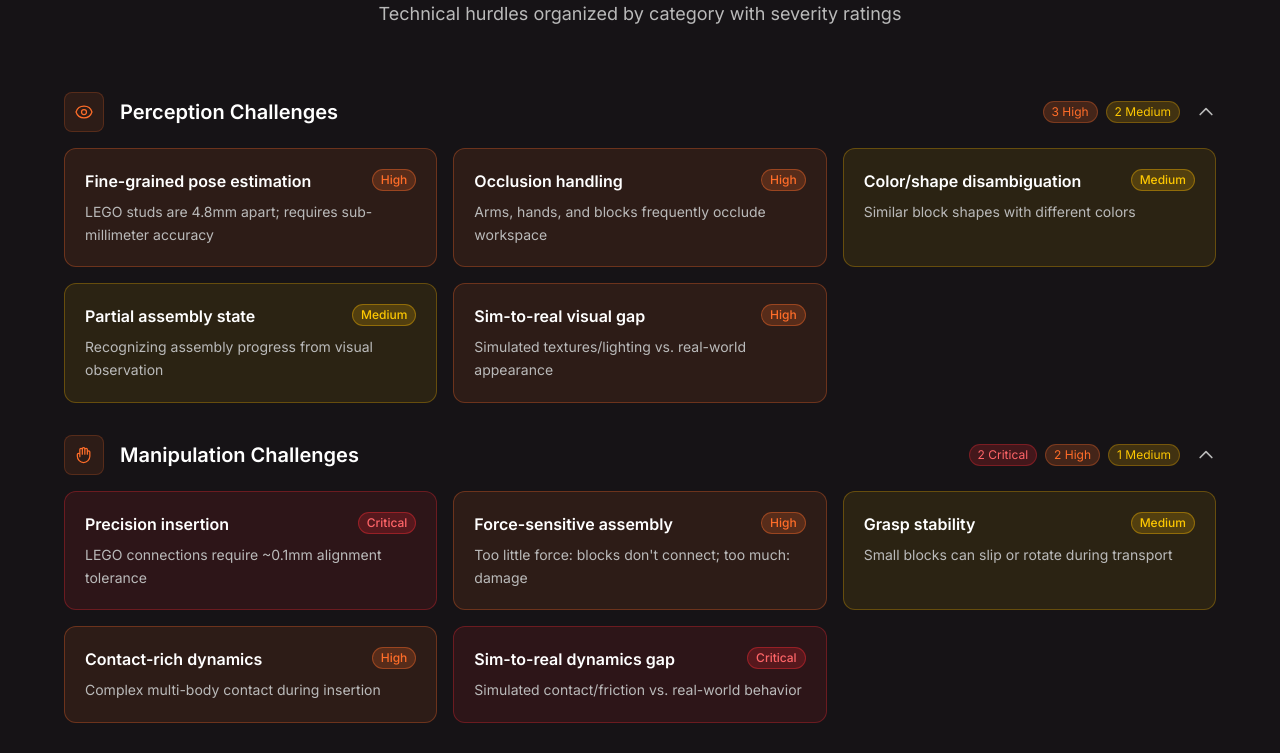
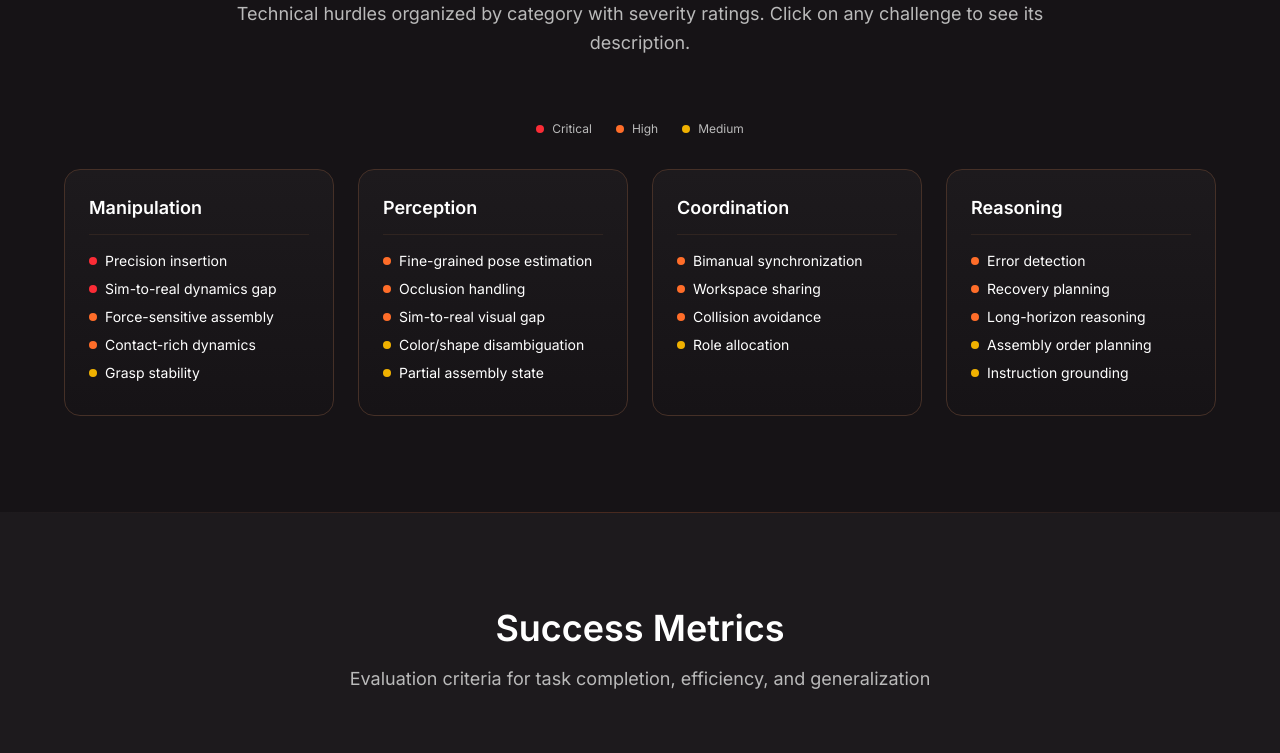
Before and after one commit to PatrizioAcquadro/WebsitePresentation, a Next.js app: page /task in a window 1280 px wide. Shown: the part 2780-3533 px from the top of the page. Built offline with nearby package versions, Linux system fonts and the light colour scheme.

Commit message:
Redesign Key Challenges as 4-column grid with clickable expandable bullets and severity colors

```diff
--- a/app/task/page.tsx
+++ b/app/task/page.tsx
@@ -1,9 +1,9 @@
 'use client'
 
+import { useState } from 'react'
 import Link from 'next/link'
-import { motion } from 'framer-motion'
+import { motion, AnimatePresence } from 'framer-motion'
 import SectionWrapper from '@/components/task/SectionWrapper'
-import ChallengeCategory from '@/components/task/ChallengeCategory'
 import MetricTable from '@/components/task/MetricTable'
 import {
   inputModalities,
@@ -12,7 +12,143 @@ import {
   coordinationModes,
   getChallengesByCategory,
   metricCategories,
+  Challenge,
 } from '@/content/task-definition-data'
+
+// Severity order and colors
+const severityOrder = { Critical: 0, High: 1, Medium: 2 }
+const severityColors = {
+  Critical: 'bg-red-500',
+  High: 'bg-[#FF6D29]',
+  Medium: 'bg-yellow-500',
+}
+
+// Expandable Challenge Item component
+function ChallengeItem({ challenge, isExpanded, onToggle }: {
+  challenge: Challenge
+  isExpanded: boolean
+  onToggle: () => void
+}) {
+  return (
+    <div className="mb-2">
+      <button
+        onClick={onToggle}
+        className="flex items-start gap-2 text-left w-full group"
+      >
+        <span className={`w-2 h-2 rounded-full ${severityColors[challenge.severity]} mt-1.5 shrink-0`} />
+        <span className="text-sm text-white group-hover:text-[#FF6D29] transition-colors">
+          {challenge.name}
+        </span>
+      </button>
+      <AnimatePresence>
+        {isExpanded && (
+          <motion.div
+            initial={{ height: 0, opacity: 0 }}
+            animate={{ height: 'auto', opacity: 1 }}
+            exit={{ height: 0, opacity: 0 }}
+            transition={{ duration: 0.2 }}
+            className="overflow-hidden"
+          >
+            <p className="text-xs text-[#BABABA] mt-1 ml-4 leading-relaxed">
+              {challenge.description}
+            </p>
+          </motion.div>
+        )}
+      </AnimatePresence>
+    </div>
+  )
+}
+
+// Key Challenges Section with 4 columns
+function KeyChallengesSection() {
+  const [expandedChallenges, setExpandedChallenges] = useState<Set<string>>(new Set())
+
+  const toggleChallenge = (name: string) => {
+    setExpandedChallenges(prev => {
+      const newSet = new Set(prev)
+      if (newSet.has(name)) {
+        newSet.delete(name)
+      } else {
+        newSet.add(name)
+      }
+      return newSet
+    })
+  }
+
+  // Categories in the requested order
+  const categories = [
+    { id: 'manipulation' as const, title: 'Manipulation' },
+    { id: 'perception' as const, title: 'Perception' },
+    { id: 'coordination' as const, title: 'Coordination' },
+    { id: 'reasoning' as const, title: 'Reasoning' },
+  ]
+
+  // Sort challenges by severity
+  const sortBySeverity = (challenges: Challenge[]) => {
+    return [...challenges].sort((a, b) => severityOrder[a.severity] - severityOrder[b.severity])
+  }
+
+  return (
+    <SectionWrapper
+      id="challenges"
+      title="Key Challenges"
+      subtitle="Technical hurdles organized by category with severity ratings. Click on any challenge to see its description."
+    >
+      {/* Legend */}
+      <div className="flex justify-center gap-6 mb-8">
+        <div className="flex items-center gap-2">
+          <span className="w-2 h-2 rounded-full bg-red-500" />
+          <span className="text-xs text-[#BABABA]">Critical</span>
+        </div>
+        <div className="flex items-center gap-2">
+          <span className="w-2 h-2 rounded-full bg-[#FF6D29]" />
+          <span className="text-xs text-[#BABABA]">High</span>
+        </div>
+        <div className="flex items-center gap-2">
+          <span className="w-2 h-2 rounded-full bg-yellow-500" />
+          <span className="text-xs text-[#BABABA]">Medium</span>
+        </div>
+      </div>
+
+      {/* 4-column grid */}
+      <motion.div
+        initial={{ opacity: 0, y: 20 }}
+        whileInView={{ opacity: 1, y: 0 }}
+        viewport={{ once: true, margin: '-50px' }}
+        transition={{ duration: 0.5 }}
+        className="grid grid-cols-1 sm:grid-cols-2 lg:grid-cols-4 gap-6"
+      >
+        {categories.map((category, index) => {
+          const challenges = sortBySeverity(getChallengesByCategory(category.id))
+          return (
+            <motion.div
+              key={category.id}
+              initial={{ opacity: 0, y: 20 }}
+              whileInView={{ opacity: 1, y: 0 }}
+              viewport={{ once: true }}
+              transition={{ delay: index * 0.1 }}
+              className="bg-gradient-to-b from-[#1d1a1d] to-[#161316] border border-[#453027] rounded-2xl p-5 md:p-6"
+            >
+              <h3 className="text-base md:text-lg font-semibold text-white mb-4 pb-3 border-b border-[#453027]/50">
+                {category.title}
+              </h3>
+              <div>
+                {challenges.map(challenge => (
+                  <ChallengeItem
+                    key={challenge.name}
+                    challenge={challenge}
+                    isExpanded={expandedChallenges.has(challenge.name)}
+                    onToggle={() => toggleChallenge(challenge.name)}
+                  />
+                ))}
+              </div>
+            </motion.div>
+          )
+        })}
+      </motion.div>
+    </SectionWrapper>
+  )
+}
 
 // Icons for input modalities
 const TextIcon = () => (
@@ -31,32 +167,6 @@ const VisionIcon = () => (
 const SensorIcon = () => (
   <svg className="w-5 h-5 md:w-6 md:h-6" fill="none" stroke="currentColor" viewBox="0 0 24 24">
     <path strokeLinecap="round" strokeLinejoin="round" strokeWidth={1.5} d="M9 3v2m6-2v2M9 19v2m6-2v2M5 9H3m2 6H3m18-6h-2m2 6h-2M7 19h10a2 2 0 002-2V7a2 2 0 00-2-2H7a2 2 0 00-2 2v10a2 2 0 002 2zM9 9h6v6H9V9z" />
-  </svg>
-)
-
-// Icons for challenge categories
-const PerceptionIcon = () => (
-  <svg className="w-5 h-5" fill="none" stroke="currentColor" viewBox="0 0 24 24">
-    <path strokeLinecap="round" strokeLinejoin="round" strokeWidth={1.5} d="M15 12a3 3 0 11-6 0 3 3 0 016 0z" />
-    <path strokeLinecap="round" strokeLinejoin="round" strokeWidth={1.5} d="M2.458 12C3.732 7.943 7.523 5 12 5c4.478 0 8.268 2.943 9.542 7-1.274 4.057-5.064 7-9.542 7-4.477 0-8.268-2.943-9.542-7z" />
-  </svg>
-)
-
-const ManipulationIcon = () => (
-  <svg className="w-5 h-5" fill="none" stroke="currentColor" viewBox="0 0 24 24">
-    <path strokeLinecap="round" strokeLinejoin="round" strokeWidth={1.5} d="M7 11.5V14m0-2.5v-6a1.5 1.5 0 113 0m-3 6a1.5 1.5 0 00-3 0v2a7.5 7.5 0 0015 0v-5a1.5 1.5 0 00-3 0m-6-3V11m0-5.5v-1a1.5 1.5 0 013 0v1m0 0V11m0-5.5a1.5 1.5 0 013 0v3m0 0V11" />
-  </svg>
-)
-
-const CoordinationIcon = () => (
-  <svg className="w-5 h-5" fill="none" stroke="currentColor" viewBox="0 0 24 24">
-    <path strokeLinecap="round" strokeLinejoin="round" strokeWidth={1.5} d="M8 7h12m0 0l-4-4m4 4l-4 4m0 6H4m0 0l4 4m-4-4l4-4" />
-  </svg>
-)
-
-const ReasoningIcon = () => (
-  <svg className="w-5 h-5" fill="none" stroke="currentColor" viewBox="0 0 24 24">
-    <path strokeLinecap="round" strokeLinejoin="round" strokeWidth={1.5} d="M9.663 17h4.673M12 3v1m6.364 1.636l-.707.707M21 12h-1M4 12H3m3.343-5.657l-.707-.707m2.828 9.9a5 5 0 117.072 0l-.548.547A3.374 3.374 0 0014 18.469V19a2 2 0 11-4 0v-.531c0-.895-.356-1.754-.988-2.386l-.548-.547z" />
   </svg>
 )
 
@@ -282,36 +392,7 @@ export default function TaskPage() {
       </SectionWrapper>
 
       {/* SECTION 3: Key Challenges */}
-      <SectionWrapper
-        id="challenges"
-        title="Key Challenges"
-        subtitle="Technical hurdles organized by category with severity ratings"
-      >
-        <ChallengeCategory
-          title="Perception Challenges"
-          icon={<PerceptionIcon />}
-          challenges={getChallengesByCategory('perception')}
-          index={0}
-        />
-        <ChallengeCategory
-          title="Manipulation Challenges"
-          icon={<ManipulationIcon />}
-          challenges={getChallengesByCategory('manipulation')}
-          index={1}
-        />
-        <ChallengeCategory
-          title="Coordination Challenges"
-          icon={<CoordinationIcon />}
-          challenges={getChallengesByCategory('coordination')}
-          index={2}
-        />
-        <ChallengeCategory
-          title="Reasoning Challenges"
-          icon={<ReasoningIcon />}
-          challenges={getChallengesByCategory('reasoning')}
-          index={3}
-        />
-      </SectionWrapper>
+      <KeyChallengesSection />
 
       {/* SECTION 4: Success Metrics */}
       <SectionWrapper
```
